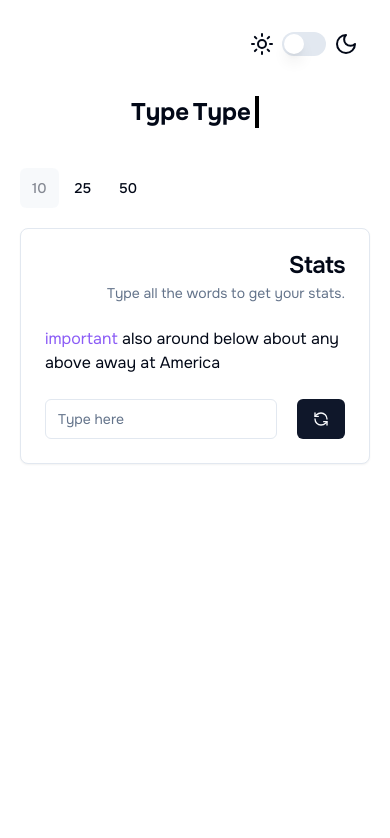
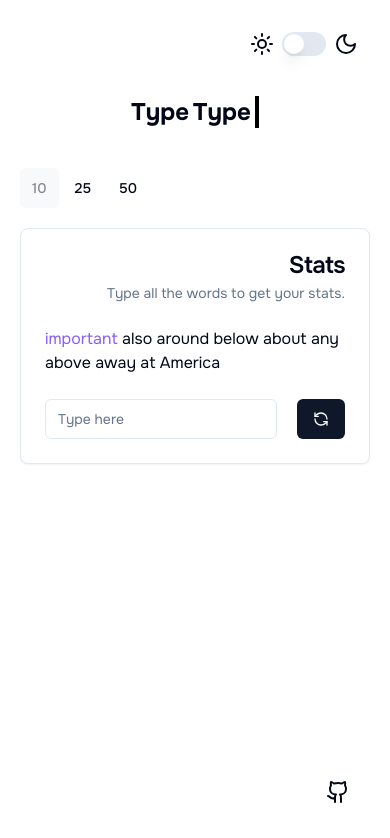
Before and after one commit to rubenpachecomatas/type-type, a Next.js app: page / in a window 390 px wide. Shown: the top 838 px of the page. Built offline with nearby package versions, Linux system fonts and the light colour scheme.

Commit message:
Add footer with github button

```diff
--- /dev/null
+++ b/app/_components/Footer.tsx
@@ -0,0 +1,32 @@
+"use client";
+
+import { Button } from "@/components/ui/button";
+import { GITHUB } from "@/constants/urls";
+import { Github } from "lucide-react";
+import {
+  Tooltip,
+  TooltipContent,
+  TooltipProvider,
+  TooltipTrigger,
+} from "@/components/ui/tooltip";
+
+const Footer = () => (
+  <footer className="absolute flex gap-2 bottom-8 right-8">
+    <TooltipProvider delayDuration={200}>
+      <Tooltip>
+        <TooltipTrigger asChild>
+          <a target="_blank" href={GITHUB}>
+            <Button size="icon" variant="ghost">
+              <Github />
+            </Button>
+          </a>
+        </TooltipTrigger>
+        <TooltipContent side="left">
+          <p>Star on Github!</p>
+        </TooltipContent>
+      </Tooltip>
+    </TooltipProvider>
+  </footer>
+);
+
+export default Footer;
--- a/app/layout.tsx
+++ b/app/layout.tsx
@@ -2,7 +2,8 @@
 import { Onest } from "next/font/google";
 import "./globals.css";
 import { Providers } from "./_components/Providers";
-import { Analytics } from '@vercel/analytics/react';
+import { Analytics } from "@vercel/analytics/react";
+import { cn } from "@/lib/utils";
 
 const onest = Onest({ subsets: ["latin"] });
 
@@ -21,7 +22,12 @@
       <head>
         <link rel="icon" href="/favicon.svg" sizes="any" />
       </head>
-      <body className={onest.className}>
+      <body
+        className={cn(
+          onest.className,
+          "flex min-h-screen flex-col items-center py-24 px-5 sm:px-14"
+        )}
+      >
         <Providers>{children}</Providers>
         <Analytics />
       </body>
--- a/app/page.tsx
+++ b/app/page.tsx
@@ -1,15 +1,19 @@
+import Footer from "./_components/Footer";
 import Header from "./_components/Header";
 import { ThemeSwitch } from "./_components/ThemeSwitch/ThemeSwitch";
 import Typer from "./_components/typer/Typer";
 
 export default function Home() {
   return (
-    <main className="flex min-h-screen flex-col items-center py-24 px-5 sm:px-14">
-      <ThemeSwitch />
+    <>
       <Header />
-      <section className="flex w-full justify-center">
-        <Typer />
-      </section>
-    </main>
+      <main className="w-full">
+        <ThemeSwitch />
+        <section className="flex w-full justify-center">
+          <Typer />
+        </section>
+      </main>
+      <Footer />
+    </>
   );
 }
--- /dev/null
+++ b/components/ui/tooltip.tsx
@@ -0,0 +1,30 @@
+"use client"
+
+import * as React from "react"
+import * as TooltipPrimitive from "@radix-ui/react-tooltip"
+
+import { cn } from "@/lib/utils"
+
+const TooltipProvider = TooltipPrimitive.Provider
+
+const Tooltip = TooltipPrimitive.Root
+
+const TooltipTrigger = TooltipPrimitive.Trigger
+
+const TooltipContent = React.forwardRef<
+  React.ElementRef<typeof TooltipPrimitive.Content>,
+  React.ComponentPropsWithoutRef<typeof TooltipPrimitive.Content>
+>(({ className, sideOffset = 4, ...props }, ref) => (
+  <TooltipPrimitive.Content
+    ref={ref}
+    sideOffset={sideOffset}
+    className={cn(
+      "z-50 overflow-hidden rounded-md border bg-popover px-3 py-1.5 text-sm text-popover-foreground shadow-md animate-in fade-in-0 zoom-in-95 data-[state=closed]:animate-out data-[state=closed]:fade-out-0 data-[state=closed]:zoom-out-95 data-[side=bottom]:slide-in-from-top-2 data-[side=left]:slide-in-from-right-2 data-[side=right]:slide-in-from-left-2 data-[side=top]:slide-in-from-bottom-2",
+      className
+    )}
+    {...props}
+  />
+))
+TooltipContent.displayName = TooltipPrimitive.Content.displayName
+
+export { Tooltip, TooltipTrigger, TooltipContent, TooltipProvider }
--- /dev/null
+++ b/constants/urls.ts
@@ -0,0 +1,3 @@
+const GITHUB = 'https://github.com/rubenpachecomatas/type-type';
+
+export { GITHUB }
--- a/package.json
+++ b/package.json
@@ -13,6 +13,7 @@
     "@radix-ui/react-switch": "^1.0.3",
     "@radix-ui/react-toggle": "^1.0.3",
     "@radix-ui/react-toggle-group": "^1.0.4",
+    "@radix-ui/react-tooltip": "^1.0.7",
     "@vercel/analytics": "^1.1.2",
     "class-variance-authority": "^0.7.0",
     "clsx": "^2.1.0",
```
Also changed, not shown: 1 other file (tests, documents, lock files or other folders).
